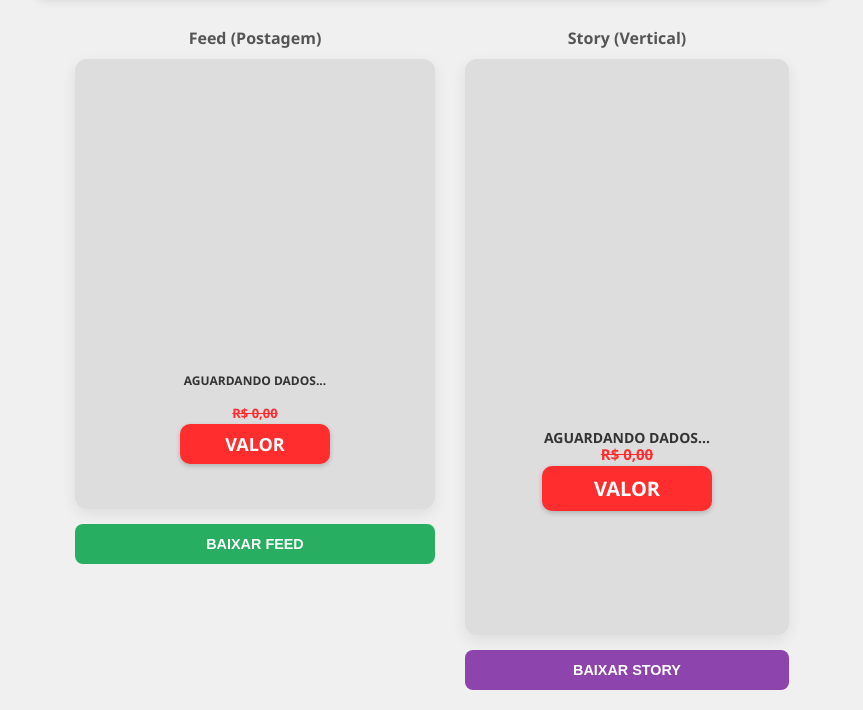
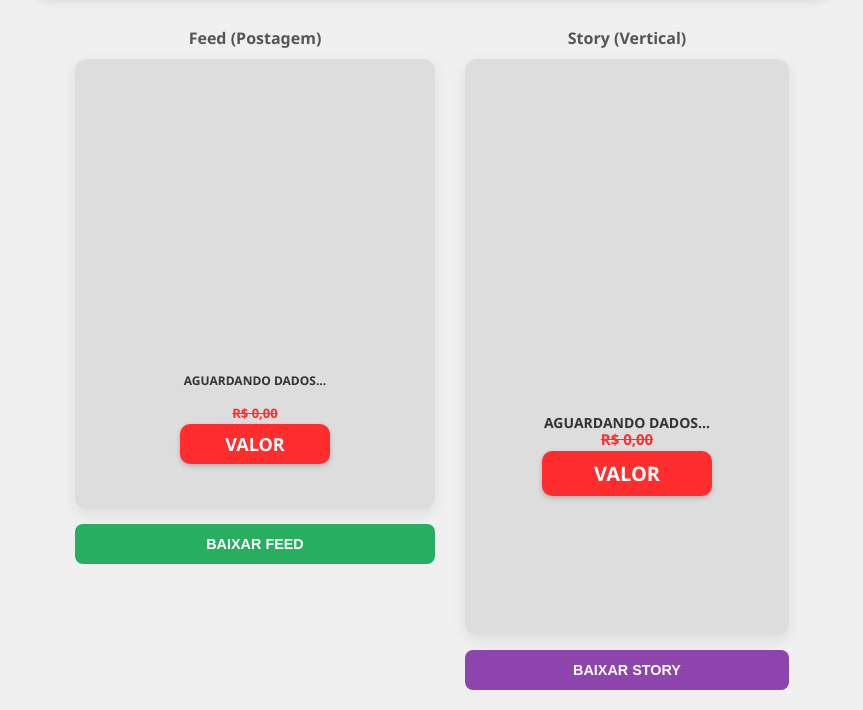
Before and after one commit to eusoulucassalomao-coder/meucofredeofertas, a plain HTML site: page index.html in a window 1280 px wide. Shown: the part 515-1225 px from the top of the page, without its empty margins (208-1071 px from the left). Drawn offline with nearby package versions, Linux system fonts and the light colour scheme.

Commit message:
Update index.html

```diff
--- a/index.html
+++ b/index.html
@@ -70,7 +70,7 @@
         #story-design { width: 324px; height: 576px; }
         #story-design .content-area { top: 155px; width: 280px; height: 360px; }
         #story-design .image-wrapper { height: 185px; margin-bottom: 10px; }
-        #story-design .text-desc { font-size: 14px; height: 60px; margin-bottom: 5px; }
+        #story-design .text-desc { font-size: 14px; height: 60px; margin-bottom: 5px; margin-top: -15px; }
         /* Margem negativa para subir o preço */
         #story-design .price-container { padding-bottom: 5px; margin-top: -30px; }
         #story-design .price-old { font-size: 15px; }
```
